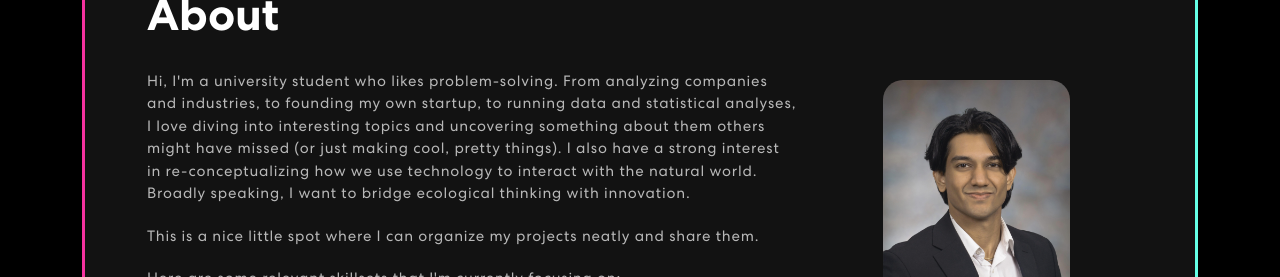
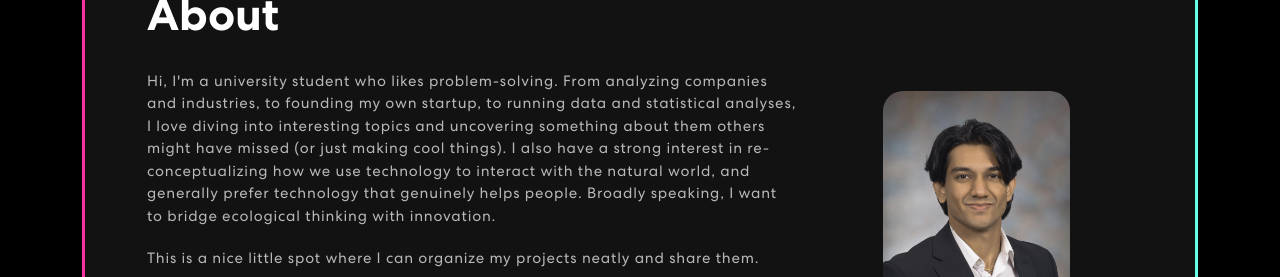
Before and after one commit to abagui11/personal-website, a React (Create React App) app: page / in a window 1280 px wide. Shown: the part 407-684 px from the top of the page. Built offline with nearby package versions, Linux system fonts and the light colour scheme.

Commit message:
updating about

```diff
--- a/src/components/About.js
+++ b/src/components/About.js
@@ -20,8 +20,8 @@ export const About = () => {
                                     <Col xs={12} md={8} xl={8} className="pr-5 square">
                                         <h2>About</h2>
                                         <p>Hi, I'm a university student who likes problem-solving. From analyzing companies and industries, to founding my own startup, to running data and statistical analyses,
-                                        I love diving into interesting topics and uncovering something about them others might have missed (or just making cool, pretty things). I also have a strong interest
-                                        in re-conceptualizing how we use technology to interact with the natural world. Broadly speaking, I want to bridge ecological thinking with innovation. </p>
+                                        I love diving into interesting topics and uncovering something about them others might have missed (or just making cool things). I also have a strong interest
+                                        in re-conceptualizing how we use technology to interact with the natural world, and generally prefer technology that genuinely helps people. Broadly speaking, I want to bridge ecological thinking with innovation. </p>
 
 
                                         <p>This is a nice little spot where I can organize my projects neatly and share them.</p>
```
